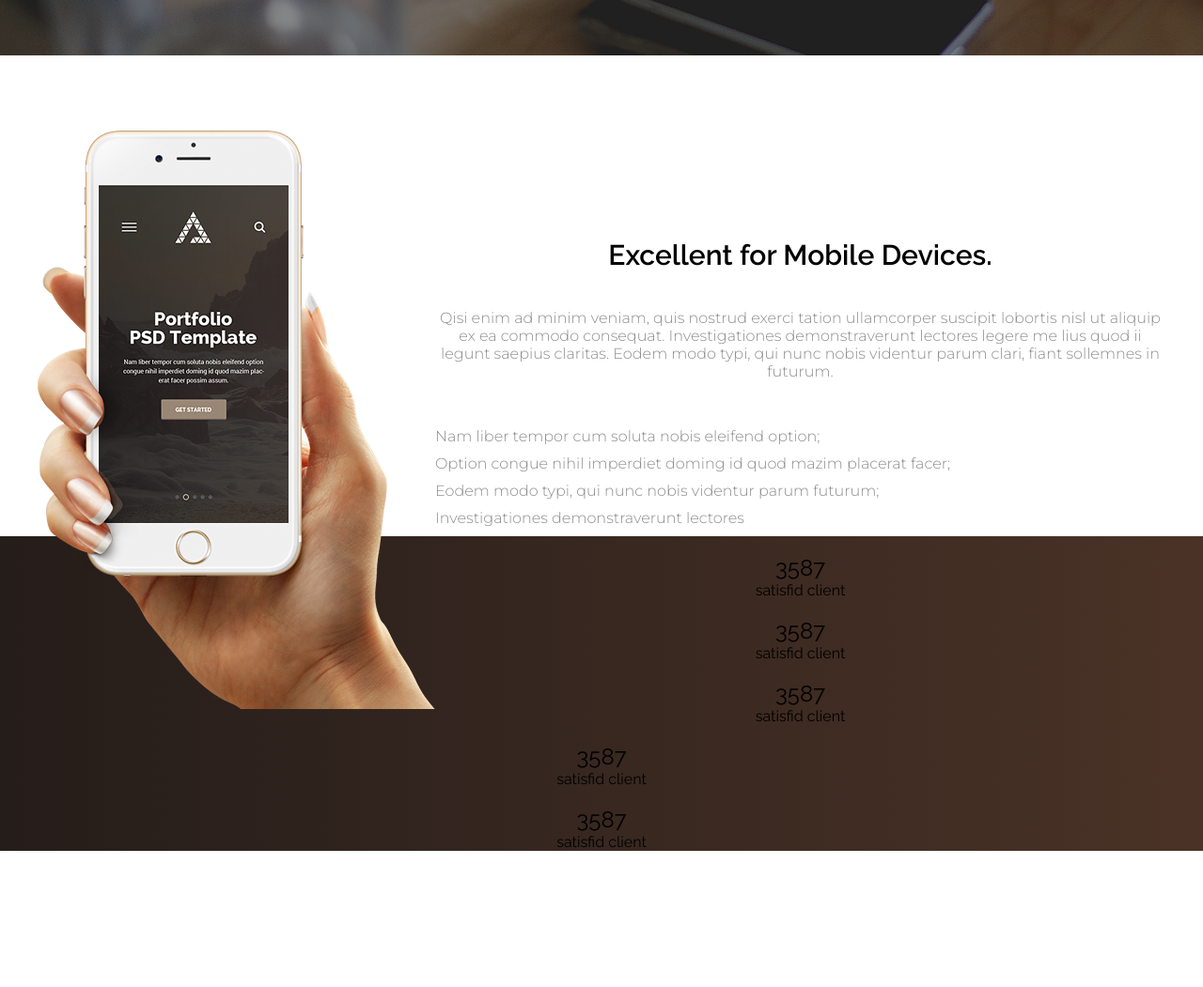
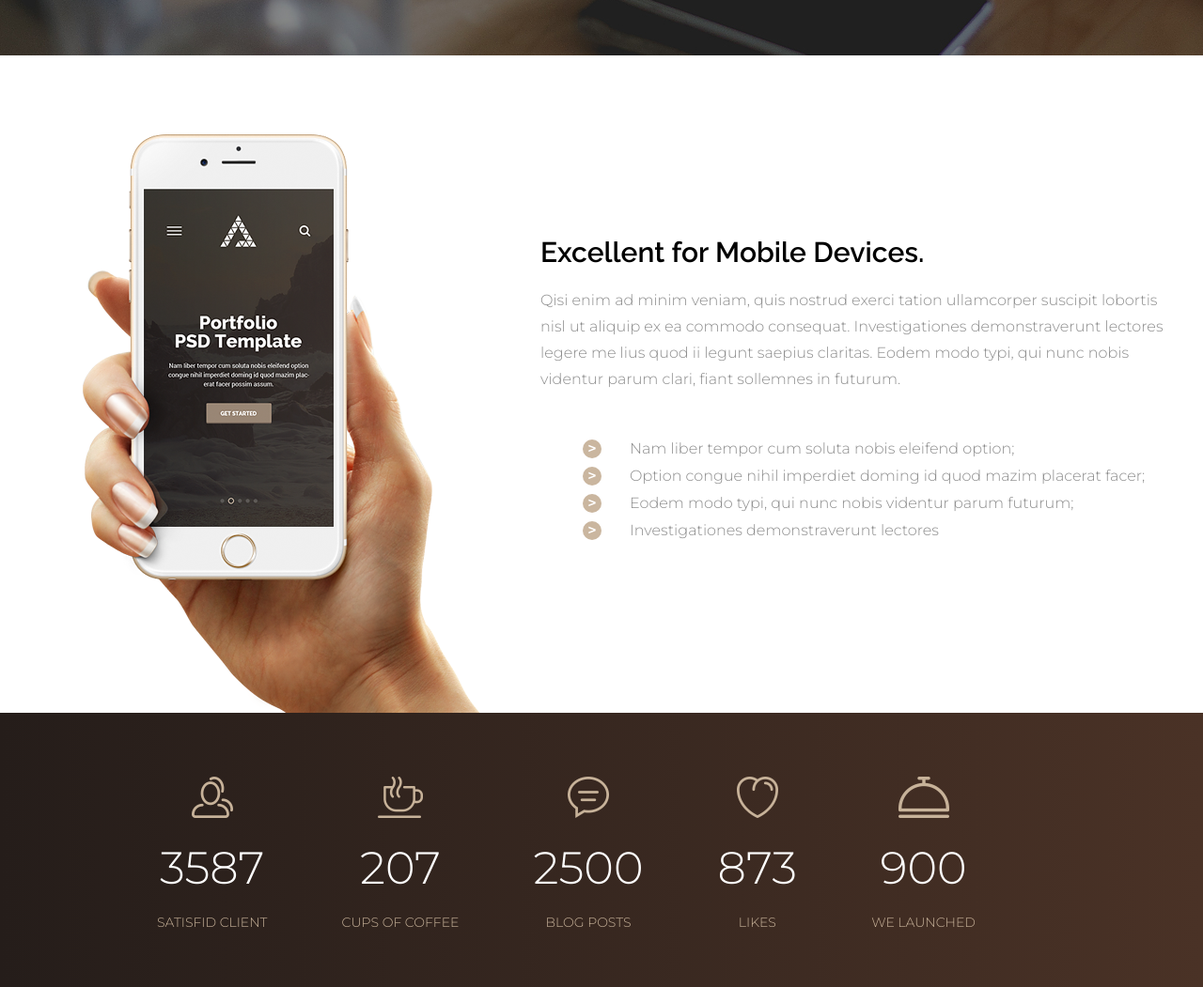
Before and after one commit to J-PJ/waxom, a website: page src/index.html in a window 1280 px wide. Shown: the part 3934-4985 px from the top of the page at 94% size. Before the commit the page ends 4840 px from the top, so only its background shows below. Drawn offline with Linux system fonts and the light colour scheme.

Commit message:
Added de 9th section

```diff
--- a/src/css/style.scss
+++ b/src/css/style.scss
@@ -381,51 +381,87 @@ a {
     }
   }
 }
+
 .devices {
-  .dev-img {
-    margin: 80px 0 0 0;
-    float: left;
-    height: 100%;
+  &__wrapper {
+    @extend .wrapper;
+    padding: 192px 0 175px 0;
+    background: url('../img/hand-phone.png') no-repeat bottom left 48px;
+  }
+
+  &__block {
+    max-width: 665px;
+    margin-left: auto;
   }
   .dev-text {
-    text-align: center;
     h2 {
       font-size: 30px;
       font-weight: 600;
-      padding: 195px 0 40px 0;
+      margin-bottom: 20px;
     }
     p {
       font-family: 'Montserrat', sans-serif;
       font-size: 16px;
       font-weight: 300;
-      padding: 0 0 50px 0;
+      margin-bottom: 50px;
       color: #8c8c8c;
+      line-height: 28px;
     }
   }
   .dev-list {
-    margin: 0 0 0 45px;
+    margin-left: 45px;
     li {
       position: relative;
-      padding-bottom: 10px;
+      margin-bottom: 10px;
       color: #8c8c8c;
       font-family: 'Montserrat', sans-serif;
       font-size: 16px;
       font-weight: 300;
+      padding-left: 50px;
     }
-    ul li:before {
-      content: '';
+    li:before {
+      text-align: center;
+      font-family: 'Montserrat', sans-serif;
+      color: white;
+      font-weight: 600;
+      content: '>';
       position: absolute;
-      border-right: 2px solid black;
-      border-bottom: 2px solid black;
-      width: 10px;
-      height: 10px;
-      top: calc(50% - 4px);
-      left: -20px;
-      transform: translateY(-50%) rotate(-45deg);
+      display: inline-block;
+      border-radius: 50%;
+      width: 20px;
+      height: 20px;
+      top: 0;
+      background: #cab69f;
+      left: 0;
     }
   }
 }
 .results {
   background-image: linear-gradient(to right, #251d1a, #4a3226);
   text-align: center;
+  padding: 68px 0 60px 0;
+  .result {
+    display: inline-block;
+    margin-right: 75px;
+
+    &last_child {
+      margin-right: 0;
+    }
+    h1 {
+      margin: 20px 0 20px 0;
+      color: white;
+      font-size: 48px;
+      font-family: 'Montserrat', sans-serif;
+      font-weight: 200;
+    }
+    p {
+      color: #c7b299;
+      font-size: 14px;
+      font-family: 'Montserrat', sans-serif;
+      font-weight: 300;
+      text-transform: uppercase;
+    }
+    .result_line {
+    }
+  }
 }
--- a/src/index.html
+++ b/src/index.html
@@ -229,10 +229,8 @@
     </div>
   </section>
   <section class="devices">
-    <div class="wrapper">
-      <div class="dev-img">
-        <img src="img/hand-phone.png" alt="Mão segurando um Iphone.">
-      </div>
+    <div class="devices__wrapper">
+      <div class="devices__block">
         <div class="dev-text">
           <h2>Excellent for Mobile Devices.</h2>
           <p>Qisi enim ad minim veniam, quis nostrud exerci tation ullamcorper suscipit lobortis nisl ut aliquip ex ea commodo
@@ -248,33 +246,39 @@
           </ul>
         </div>
       </div>
+    </div>
   </section>
   <section class="results">
     <div class="wrapper">
       <div class="result">
-        <img src="" alt="">
+        <img src="img/re-icon1.png" alt="">
         <h1>3587</h1>
         <p>satisfid client</p>
+        <div class="result_line"></div>
       </div>
       <div class="result">
-        <img src="" alt="">
-        <h1>3587</h1>
-        <p>satisfid client</p>
+        <img src="img/re-icon2.png" alt="">
+        <h1>207</h1>
+        <p>cups of coffee</p>
+        <div class="result_line"></div>
       </div>
       <div class="result">
-        <img src="" alt="">
-        <h1>3587</h1>
-        <p>satisfid client</p>
+        <img src="img/re-icon3.png" alt="">
+        <h1>2500</h1>
+        <p>blog posts</p>
+        <div class="result_line"></div>
       </div>
       <div class="result">
-        <img src="" alt="">
-        <h1>3587</h1>
-        <p>satisfid client</p>
+        <img src="img/re-icon4.png" alt="">
+        <h1>873</h1>
+        <p>likes</p>
+        <div class="result_line"></div>
       </div>
       <div class="result">
-        <img src="" alt="">
-        <h1>3587</h1>
-        <p>satisfid client</p>
+        <img src="img/re-icon5.png" alt="">
+        <h1>900</h1>
+        <p>we launched</p>
+        <div class="result_line"></div>
       </div>
     </div>
   </section>
```
Also changed, not shown: src/css/style.css, src/img/re-icon1.png (added), src/img/re-icon2.png (added), src/img/re-icon3.png (added), src/img/re-icon4.png (added), src/img/re-icon5.png (added), 1 other file. Lines whose indentation alone changed are shown as unchanged.
